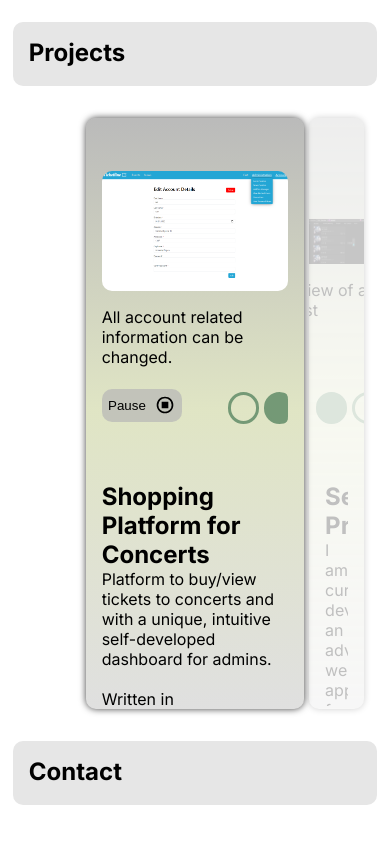
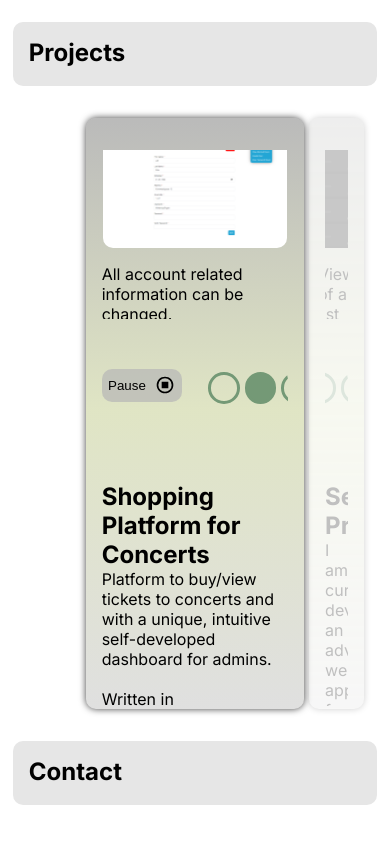
Before and after one commit to Reonharudo/dev-portfolio, a Next.js app: page / in a window 390 px wide. Shown: the part 9456-10300 px from the top of the page. Built offline with nearby package versions, Linux system fonts and the light colour scheme; no server answers.

Commit message:
improved mobile project slider view

```diff
--- a/src/components/ImageGallery/ImageGallery.module.css
+++ b/src/components/ImageGallery/ImageGallery.module.css
@@ -1,8 +1,10 @@
 .container {
-    display: flex;
-    flex-direction: column;
+    width: 100%;
+    height: 100%;
 
-    gap: 1.7rem;
+    display: grid;
+    grid-template-rows: 70% 30%;
+    grid-template-areas: "image_desc_wrapper" "btn_area";
 }
 
 /*
@@ -15,8 +17,9 @@
     flex-direction: column;
     justify-content: center;
     align-items: center;
+    overflow: hidden;
 
-    height: 25rem;
+    height: 100%;
     margin-top: 1rem;
 }
 
@@ -27,7 +30,10 @@
 }
 
 .grid_button_container {
+    grid-area: "btn_area";
     display: grid;
+    width: 100%;
+    height: 100%;
     column-gap: 1rem;
     grid-template-areas: "btn_wrapper image_btn_group";
 }
@@ -38,9 +44,7 @@
 
 .image {
     width: auto;
-    max-width: 100%;
-    height: auto;
-    max-height: 100%;
+    max-height: 70%;
 
     border-radius: 10px;
 }
@@ -54,8 +58,6 @@
 */
 
 .selection_btn_group {
-    width: 4rem;
-    padding-right: 2rem;
     border-radius: 10px;
     grid-area: image_btn_group;
     justify-self: flex-end;
--- a/src/components/ImageGallery/ImageGallery.tsx
+++ b/src/components/ImageGallery/ImageGallery.tsx
@@ -4,7 +4,6 @@ import Image from "next/image";
 import styles from "./ImageGallery.module.css";
 import { useCallback, useEffect, useRef, useState } from "react";
 import { AnimationBtn } from "./AnimationBtn/AnimationBtn";
-import { off } from "process";
 
 export enum SpawnAnimation {
     SWIPE_FROM_LEFT,
--- a/src/components/ProjectSlider/ProjectShowcase/ProjectShowcase.module.css
+++ b/src/components/ProjectSlider/ProjectShowcase/ProjectShowcase.module.css
@@ -32,6 +32,9 @@
 
 .image_gallery {
     grid-area: image_gallery;
+
+    width: 100%;
+    height: 100%;
 
     display: flex;
 
```
